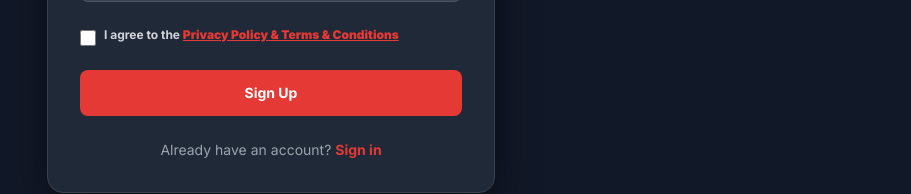
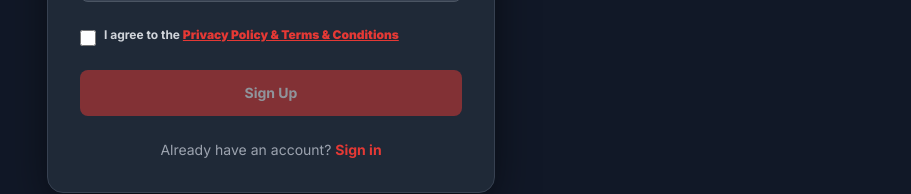
Before and after one commit to shashi8466/aitutor-backend, a React (Vite) app: page /signup in a window 1280 px wide. Shown: the part 1019-1213 px from the top of the page, without its empty margins (369-1280 px from the left). Built offline with nearby package versions, Linux system fonts and the light colour scheme; no server answers.

Commit message:
Block signup without complete OTP verification

```diff
--- a/src/components/auth/Signup.jsx
+++ b/src/components/auth/Signup.jsx
@@ -1059,8 +1059,8 @@ const Signup = () => {
               whileHover={{ scale: 1.02 }}
               whileTap={{ scale: 0.98 }}
               type="submit"
-              disabled={loading || redirecting}
-              className={`w-full flex justify-center py-3 px-4 border border-transparent rounded-lg shadow-lg text-sm font-bold text-white transition-all shadow-red-200 dark:shadow-none ${redirecting ? 'bg-green-600' : 'bg-[#E53935] hover:bg-[#d32f2f]'}`}
+              disabled={loading || redirecting || !termsAccepted || !otpVerified || !parentEmailOtpVerified || formData.name.trim() === '' || formData.email.trim() === '' || formData.fatherName.trim() === '' || formData.password.length < 6}
+              className={`w-full flex justify-center py-3 px-4 border border-transparent rounded-lg shadow-lg text-sm font-bold text-white transition-all shadow-red-200 dark:shadow-none ${redirecting ? 'bg-green-600' : 'bg-[#E53935] hover:bg-[#d32f2f]'} disabled:opacity-50 disabled:cursor-not-allowed`}
             >
               {redirecting ? (
                 <div className="flex items-center gap-2">
```
